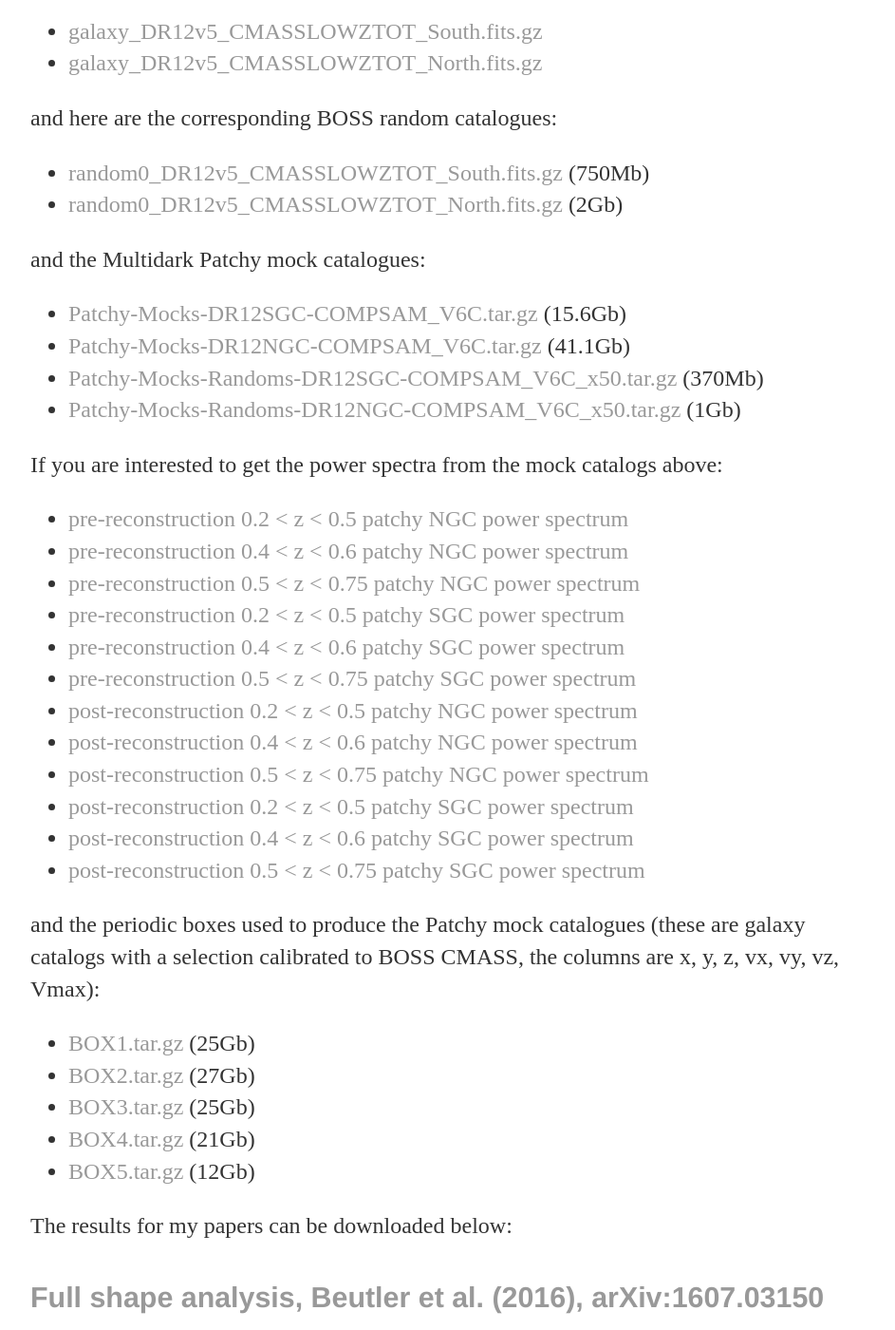
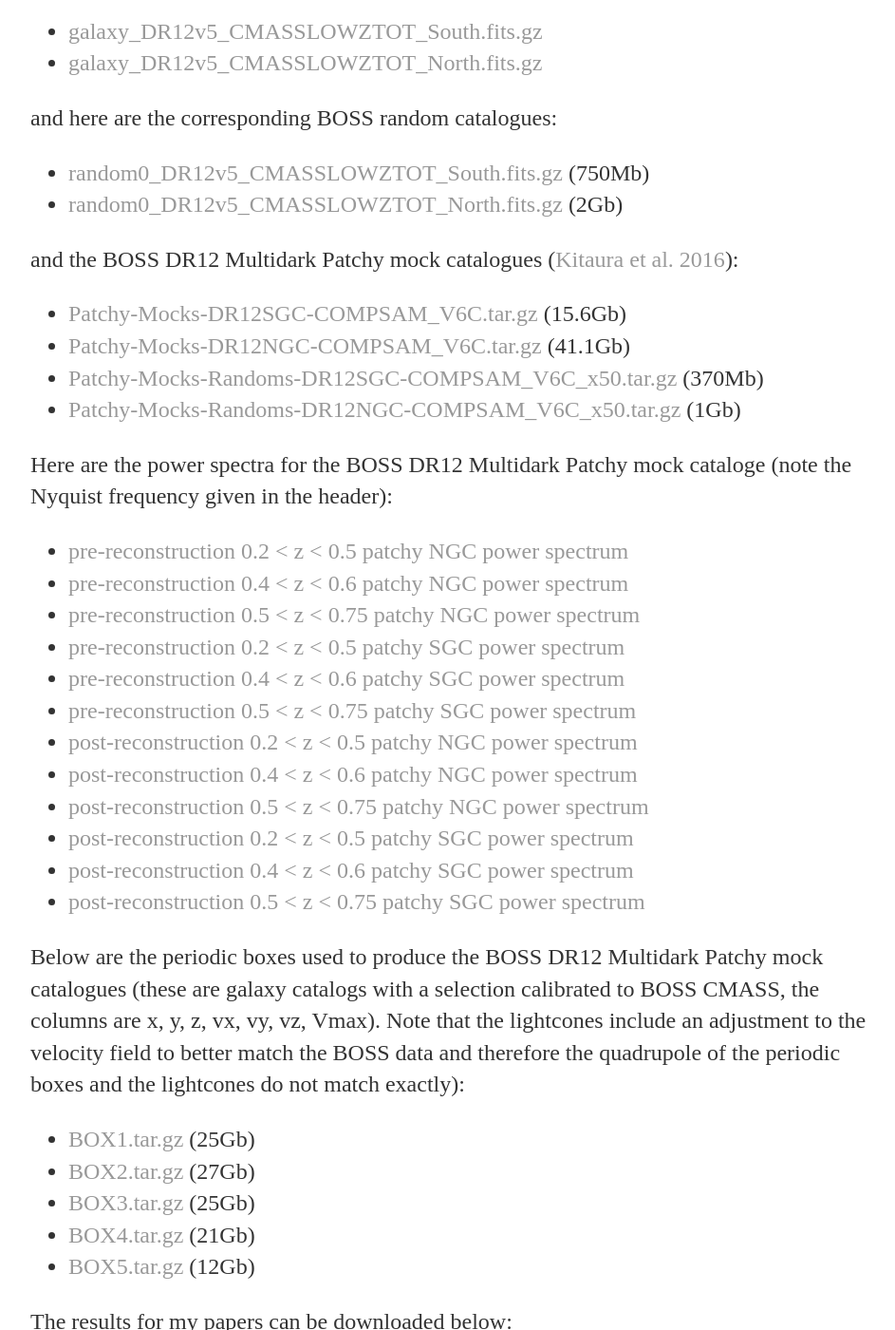
Before and after one commit to fbeutler/fbeutler.github.io, a Jekyll site: the page built from hub/hub.html, in a window 1280 px wide and 1400 px high, scrolled down 306 px. Shown: the whole window at 95% size, without its empty margins (160-1103 px from the left). Built offline with Jekyll 4.4.1, drawn with Linux system fonts in a browser that asks for light colours.

Commit message:
Update hub.html

```diff
--- a/hub/hub.html
+++ b/hub/hub.html
@@ -36,7 +36,7 @@ title: Some material
   </ul>
 
   <p>
-    and the Multidark Patchy mock catalogues:
+    and the BOSS DR12 Multidark Patchy mock catalogues (<a href="https://arxiv.org/abs/1509.06400" target='_blank'>Kitaura et al. 2016</a>):
   </p>
 
   <ul>
@@ -55,7 +55,7 @@ title: Some material
   </ul>
 
   <p>
-    If you are interested to get the power spectra from the mock catalogs above:
+    Here are the power spectra for the BOSS DR12 Multidark Patchy mock cataloge (note the Nyquist frequency given in the header):
   </p>
 
   <ul>
@@ -98,7 +98,9 @@ title: Some material
   </ul>
 
   <p>
-    and the periodic boxes used to produce the Patchy mock catalogues (these are galaxy catalogs with a selection calibrated to BOSS CMASS, the columns are x, y, z, vx, vy, vz, Vmax):
+    Below are the periodic boxes used to produce the BOSS DR12 Multidark Patchy mock catalogues (these are galaxy catalogs with a selection calibrated to BOSS CMASS, the columns are x, y, z, vx, vy, vz, Vmax). Note that
+    the lightcones include an adjustment to the velocity field to better match the BOSS data and therefore the quadrupole of the periodic boxes
+    and the lightcones do not match exactly):
   </p>
 
   <ul>
```
